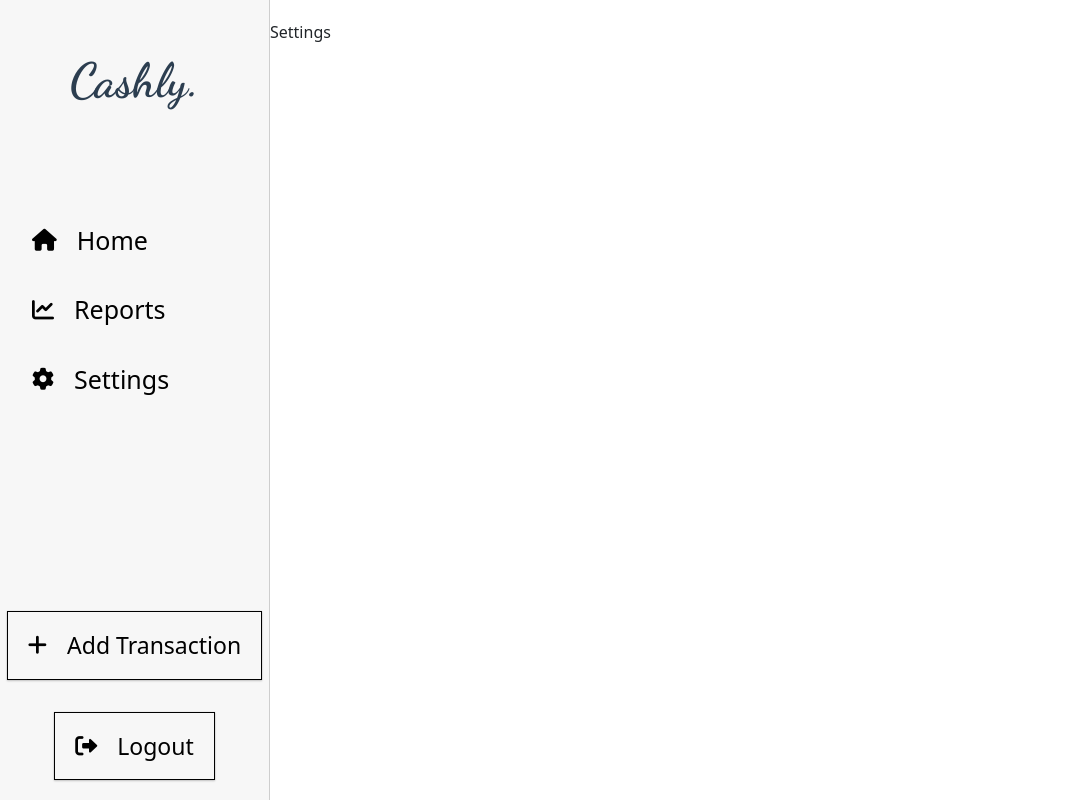
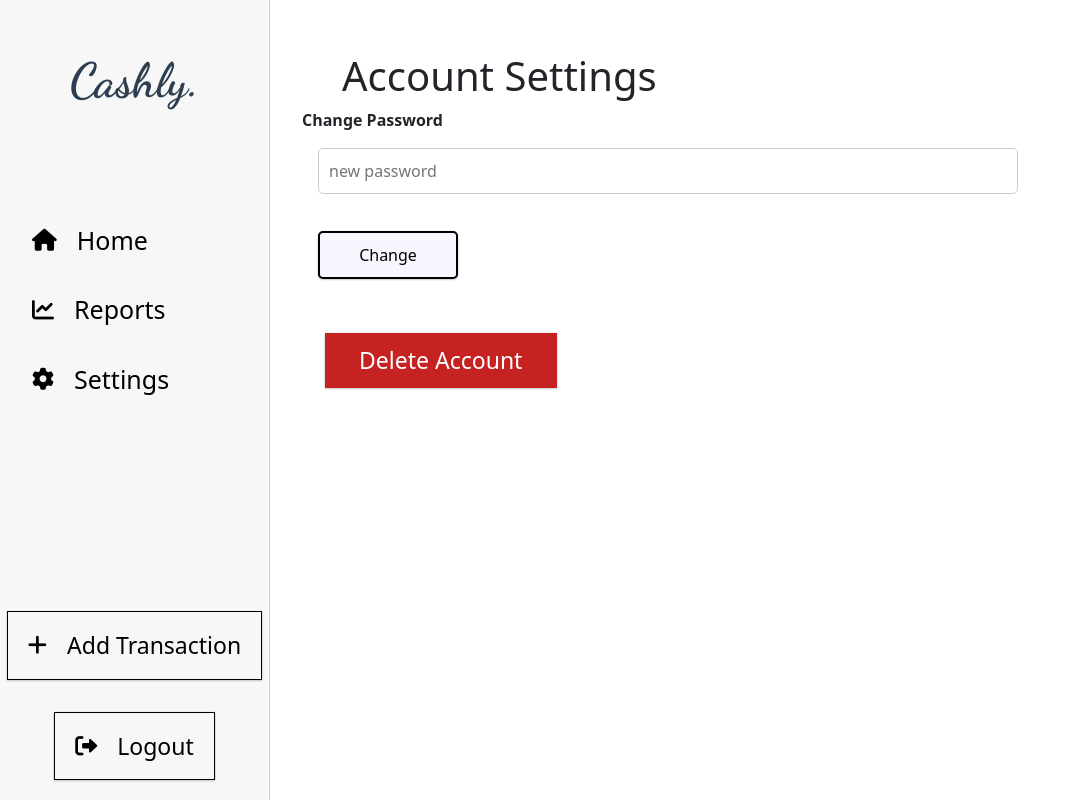
Before and after one commit to ahmedselamin/cashlysvv, a React (Create React App) app: page /settings in a window 1280 px wide. Shown: the whole page, without its empty margins (0-1075 px from the left). Built offline with nearby package versions, Linux system fonts and the light colour scheme.

Commit message:
settings page

```diff
--- /dev/null
+++ b/src/components/Settings/Settings.css
@@ -0,0 +1,49 @@
+.settings-container {
+  margin: 2em 2em;
+  display: flex;
+  flex-direction: column;
+}
+
+h1 {
+  margin: 1em 1em;
+}
+
+.change-pw-btn {
+  width: 20%;
+  padding: 10px;
+  border: none;
+  border-radius: 5px;
+  background-color: #f7f7ff;
+  color: black;
+  font-size: 16px;
+  cursor: pointer;
+  border: 2px solid black;
+  margin: 1em 1em;
+}
+
+.form-group {
+  margin-bottom: 20px;
+  width: 700px;
+}
+
+.form-group input {
+  width: 100%;
+  padding: 10px;
+  border: 1px solid #ccc;
+  border-radius: 5px;
+  margin: 1em 1em;
+}
+
+.delete-acc-btn {
+  background-color: rgb(197, 34, 34);
+  color: white;
+  font-size: 23px;
+  margin: 1em 1em;
+  padding: 10px;
+  width: 25%;
+}
+
+.delete-acc-btn:hover {
+  background-color: rgb(168, 14, 14);
+  scale: 1.1;
+}
--- a/src/components/Settings/Settings.jsx
+++ b/src/components/Settings/Settings.jsx
@@ -1,7 +1,19 @@
-import React from "react";
+import "./Settings.css";
 
 const Settings = () => {
-  return <div>Settings</div>;
+  return (
+    <div className="settings-container">
+      <h1>Account Settings</h1>
+      <form className="form-group">
+        <label>
+          Change Password
+          <input type="password" placeholder="new password" />
+        </label>
+        <button className="change-pw-btn">Change</button>
+      </form>
+      <button className="delete-acc-btn"> Delete Account</button>
+    </div>
+  );
 };
 
 export default Settings;
```
